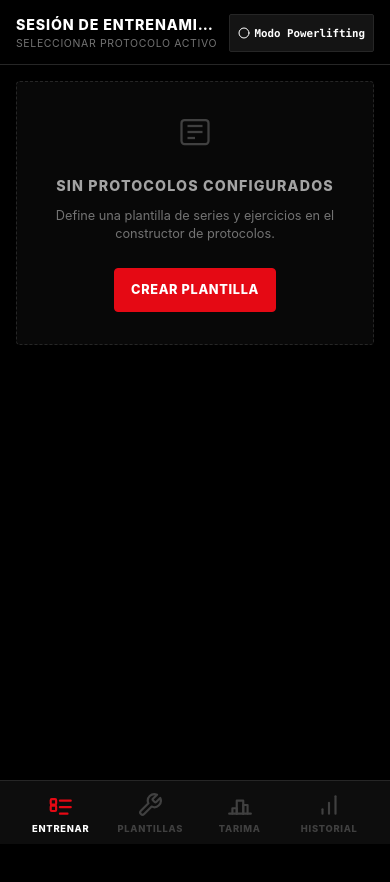
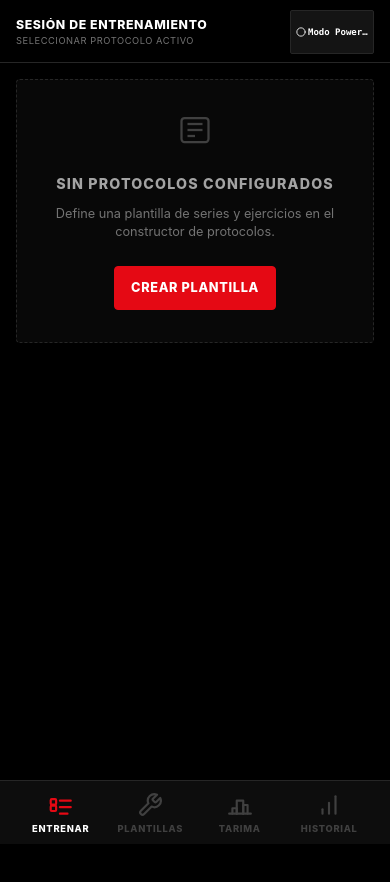
Before and after one commit to emartinmos/PowerApp, a plain HTML site: page index.html in a window 390 px wide. Drawn offline with Linux system fonts and the light colour scheme.

Commit message:
feat: ajustar estilos de encabezados y botones para mejorar la usabilidad en pantallas pequeñas

```diff
--- a/css/styles.css
+++ b/css/styles.css
@@ -242,8 +242,8 @@ h1, h2, h3 {
     display: flex;
     align-items: center;
     justify-content: space-between;
-    padding: 12px var(--espacio-base);
-    padding-top: calc(14px + var(--safe-top)) !important;
+    padding: 8px var(--espacio-base);
+    padding-top: calc(10px + var(--safe-top)) !important;
     min-height: calc(var(--header-height) + var(--safe-top)) !important;
     background-color: #000000 !important;
     border-bottom: 1px solid var(--borde);
@@ -251,7 +251,7 @@ h1, h2, h3 {
     max-width: 100vw !important;
     box-sizing: border-box;
     contain: paint;
-    gap: 8px;
+    gap: 6px;
 }
 
 .header-titulos {
@@ -260,7 +260,7 @@ h1, h2, h3 {
     justify-content: center;
     flex: 1;
     min-width: 0;
-    gap: 2px;
+    gap: 1px;
     overflow: hidden;
 }
 
@@ -286,7 +286,7 @@ h1, h2, h3 {
     overflow: hidden;
     text-overflow: ellipsis;
     color: var(--blanco);
-    line-height: 1.2;
+    line-height: 1.1;
 }
 
 .app-subtitulo {
@@ -294,8 +294,8 @@ h1, h2, h3 {
     letter-spacing: 0.06em;
     text-transform: uppercase;
     color: var(--gris-medio);
-    margin-top: 3px;
-    line-height: 1.2;
+    margin-top: 2px;
+    line-height: 1.1;
 }
 
 .header-titulos {
@@ -311,7 +311,7 @@ h1, h2, h3 {
 .btn-instalar-app {
     display: none;
     align-items: center;
-    gap: 6px;
+    gap: 4px;
     background-color: #111111;
     color: var(--blanco);
     border: 1px solid #E50914;
@@ -326,6 +326,7 @@ h1, h2, h3 {
     flex-shrink: 0;
     transition: background-color 120ms ease, opacity 120ms ease;
     -webkit-tap-highlight-color: transparent;
+    min-height: 44px;
 }
 
 .btn-instalar-app:active {
@@ -457,7 +458,7 @@ h1, h2, h3 {
 .header-acciones {
     display: flex;
     align-items: center;
-    gap: 6px;
+    gap: 4px;
     flex-shrink: 0;
     min-width: 0;
 }
@@ -466,7 +467,7 @@ h1, h2, h3 {
 .btn-toggle-modo {
     display: flex;
     align-items: center;
-    gap: 4px;
+    gap: 3px;
     background: var(--superficie);
     border: 1px solid var(--borde);
     color: var(--blanco);
@@ -477,7 +478,7 @@ h1, h2, h3 {
     font-family: var(--font-mono);
     cursor: pointer;
     transition: background 120ms ease;
-    min-height: 38px;
+    min-height: 44px;
     white-space: nowrap;
 }
 
@@ -497,7 +498,7 @@ h1, h2, h3 {
     white-space: nowrap;
     overflow: hidden;
     text-overflow: ellipsis;
-    max-width: 120px;
+    max-width: 110px;
 }
 
 .btn-crono-header {
@@ -3004,13 +3005,43 @@ h1, h2, h3 {
 }
 
 @media (max-width: 400px) {
+    .app-titulo {
+        font-size: 0.82rem;
+        letter-spacing: 0.05em;
+    }
+    .app-subtitulo {
+        font-size: 0.62rem;
+    }
     .btn-notas-parche {
         padding: 6px 8px;
         font-size: 10.5px;
         gap: 5px;
     }
     .header-acciones {
-        gap: 6px;
+        gap: 4px;
+    }
+    .btn-toggle-modo {
+        padding: 4px 5px;
+        font-size: 0.60rem;
+        gap: 2px;
+        min-height: 44px;
+    }
+    .btn-toggle-modo svg {
+        width: 10px;
+        height: 10px;
+    }
+    #texto-modo {
+        max-width: 60px;
+        font-size: 0.60rem;
+    }
+    .btn-instalar-app {
+        padding: 4px 5px;
+        font-size: 0.60rem;
+        min-height: 44px;
+    }
+    .btn-instalar-app svg {
+        width: 10px;
+        height: 10px;
     }
 }
 
```
